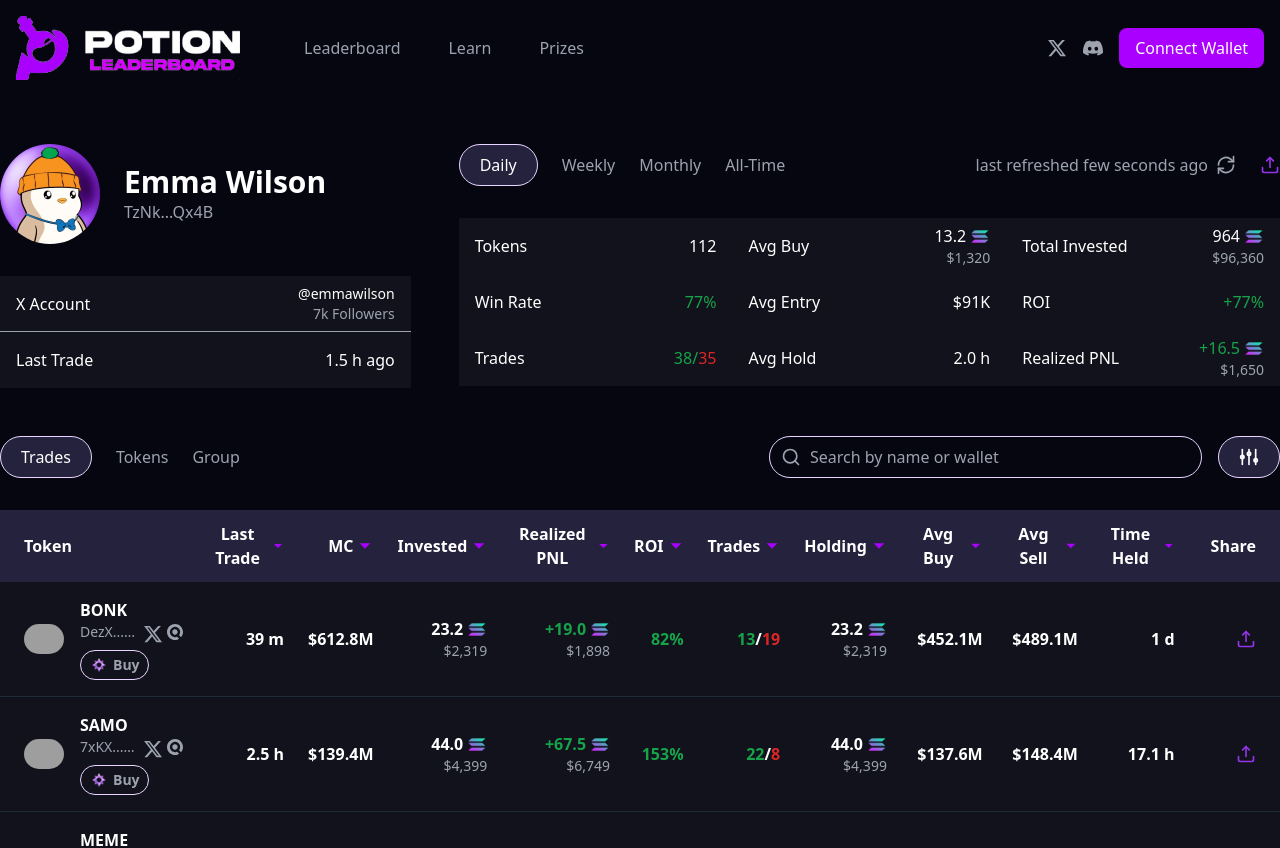
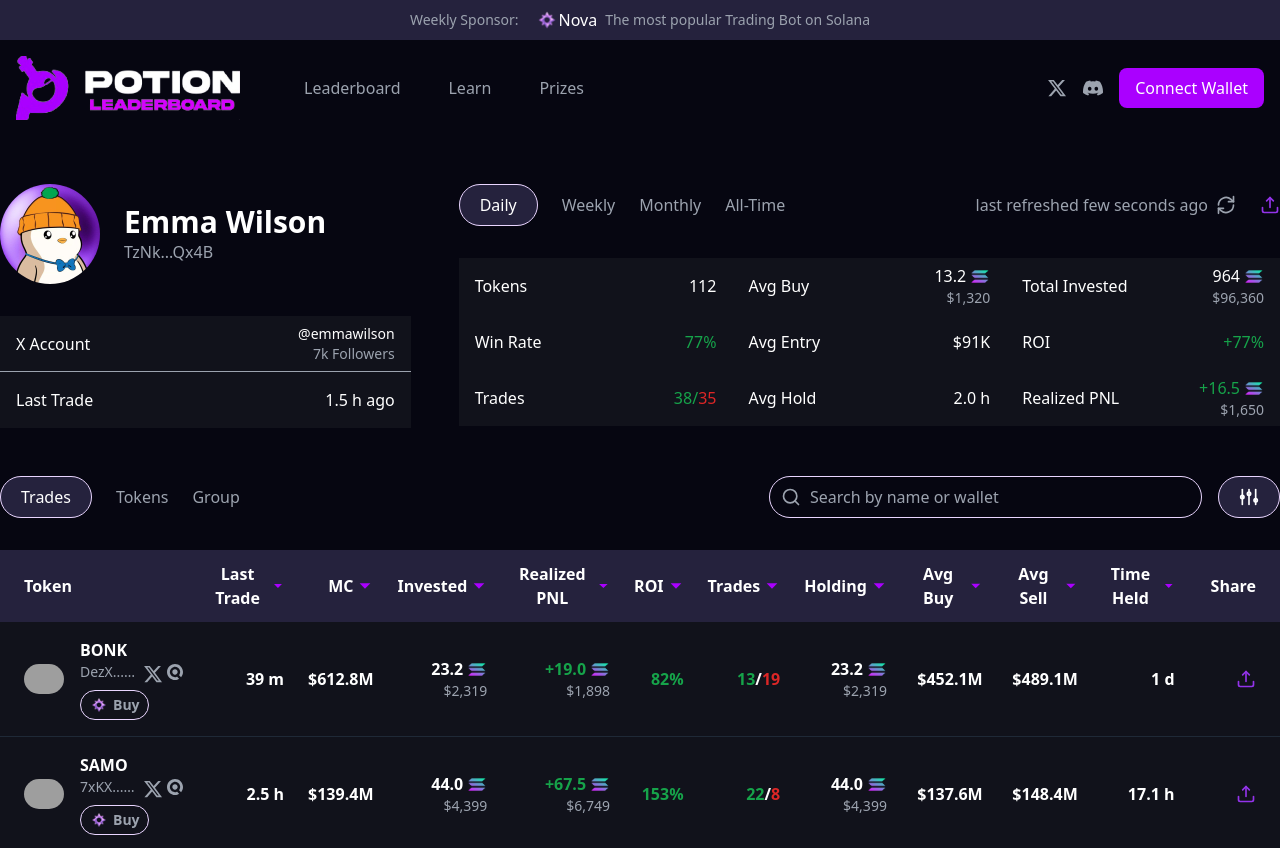
Before and after one commit to deiv-hash/potion-leaderboard, a Next.js app: page /trader/1 in a window 1280 px wide. Shown: the top 848 px of the page. Built offline with nearby package versions, Linux system fonts and the light colour scheme; grey boxes are pictures that could not be loaded.

Commit message:
Add weekly sponsor component to layout

```diff
--- /dev/null
+++ b/app/components/Sponsor.tsx
@@ -0,0 +1,41 @@
+import Image from "next/image";
+import Link from "next/link";
+
+interface SponsorProps {
+  name: string;
+  logo: string;
+  description: string;
+  link: string;
+}
+
+export const Sponsor = ({ name, logo, description, link }: SponsorProps) => {
+  return (
+    <div className="bg-[#25223D] px-4 py-2 flex items-center justify-center">
+      <div className="flex items-center justify-center">
+        <div className="flex items-center space-x-2 w-full max-w-[1440px]">
+          <span className="text-gray-400 text-sm">Weekly Sponsor:</span>
+          <Link
+            href={link}
+            target="_blank"
+            rel="noopener noreferrer"
+            className="flex items-center hover:opacity-80 transition-opacity"
+          >
+            <div className="flex items-center px-2">
+              <Image
+                src={logo}
+                alt={`${name} logo`}
+                width={24}
+                height={24}
+                className="rounded-full"
+              />
+              <span className="text-white font-medium">{name}</span>
+            </div>
+            <span className="text-gray-400 text-sm hidden sm:inline">
+              {description}
+            </span>
+          </Link>
+        </div>
+      </div>
+    </div>
+  );
+};
--- a/app/layout.tsx
+++ b/app/layout.tsx
@@ -2,6 +2,15 @@
 import { Geist, Geist_Mono } from "next/font/google";
 import "./globals.css";
 import { Header } from "./components/Header";
+import { Sponsor } from "./components/Sponsor";
+
+// Example sponsor data - in a real app, this would come from an API or CMS
+const currentSponsor = {
+  name: "Nova",
+  logo: "/nova.png",
+  description: "The most popular Trading Bot on Solana",
+  link: "https://tradeonnova.io",
+};
 
 const geistSans = Geist({
   variable: "--font-geist-sans",
@@ -28,6 +37,7 @@
       <body
         className={`${geistSans.variable} ${geistMono.variable} antialiased`}
       >
+        <Sponsor {...currentSponsor} />
         <div className="max-w-[1440px] mx-auto">
           <Header />
           {children}
```
